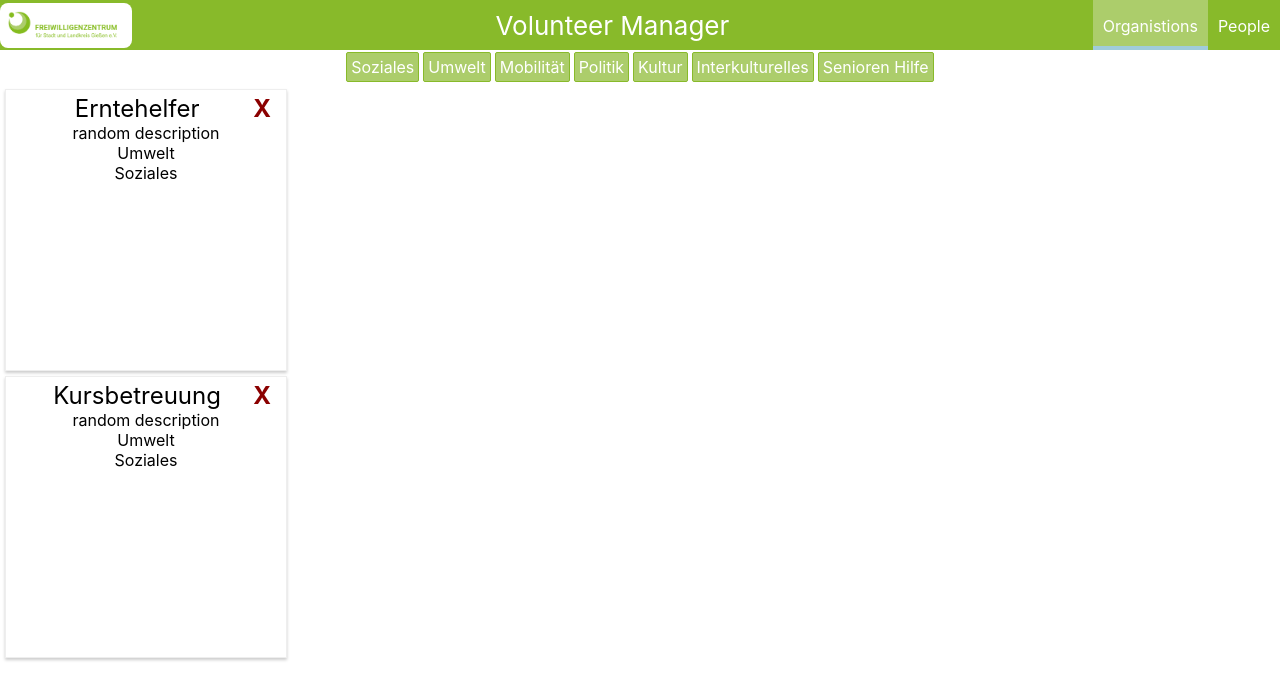
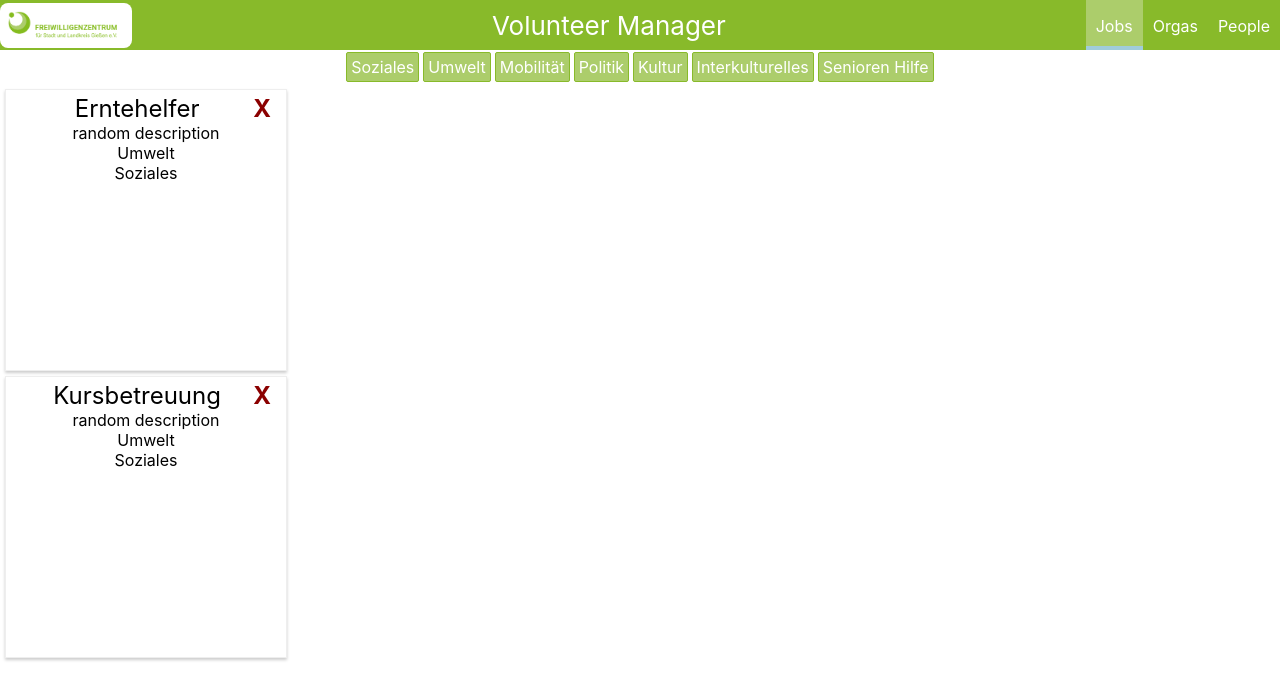
Before and after one commit to BaseVentura/Mule, a React (Create React App) app: page / in a window 1280 px wide. Shown: the top 700 px of the page. Built offline with nearby package versions, Linux system fonts and the light colour scheme.

Commit message:
Added Nav Item Jobs

```diff
--- a/src/Components/Navigation/NavigationItems/NavigationItems.js
+++ b/src/Components/Navigation/NavigationItems/NavigationItems.js
@@ -5,7 +5,8 @@ import style from './NavigationItems.module.css'
 function NavigationItems(props) {
     return (
         <ul className={style.NavigationItems}>
-            <NavigationItem link="/" active>Organistions</NavigationItem>
+            <NavigationItem link="/" active>Jobs</NavigationItem>
+            <NavigationItem link="/">Orgas</NavigationItem>
             <NavigationItem link="/">People</NavigationItem>
         </ul>
     );
```
